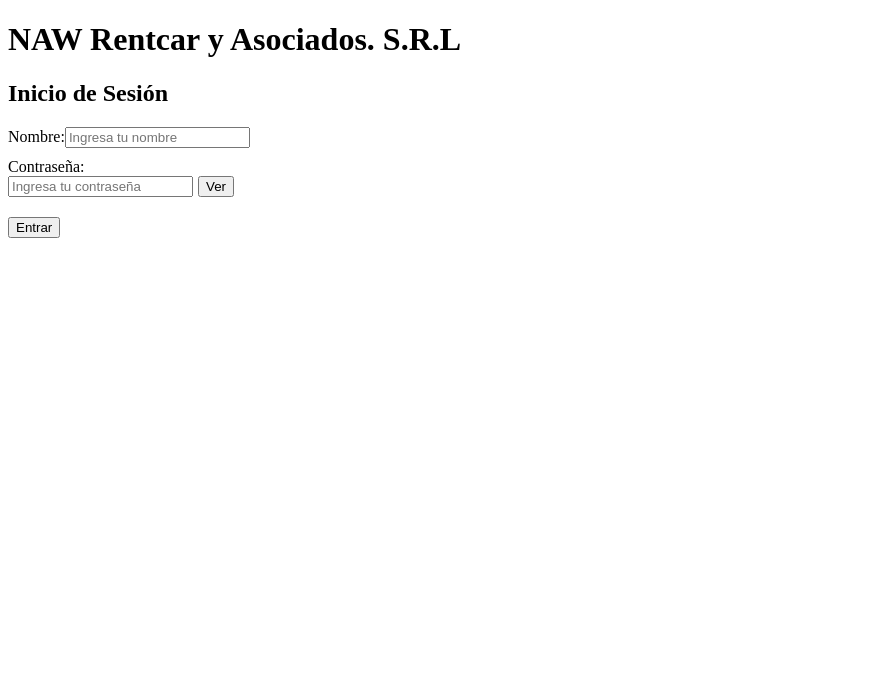
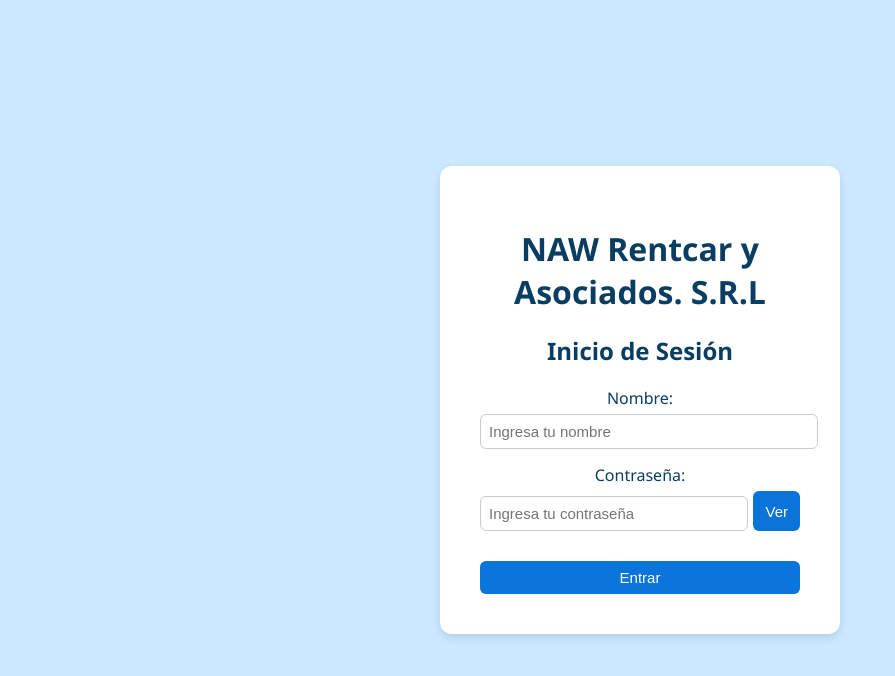
Before and after one commit to alberto2044acosta/NAW-Rentcar-y-Asociados, a Next.js app: page / in a window 1280 px wide. Shown: the top 676 px of the page, without its empty margins (0-895 px from the left). Built offline with nearby package versions, Linux system fonts and the light colour scheme.

Commit message:
Ligera mejora visual

```diff
--- /dev/null
+++ b/src/app/globals.css
@@ -0,0 +1,58 @@
+body {
+  background-color: #cbe8ff;
+  font-family: 'Segoe UI', 'Helvetica Neue', sans-serif;
+  color: #0a3d62;
+  margin: 0;
+  display: flex;
+  justify-content: center;
+  align-items: center;
+  min-height: 100vh;
+}
+
+.container {
+  background-color: white;
+  padding: 40px;
+  border-radius: 12px;
+  box-shadow: 0 4px 10px rgba(0, 0, 0, 0.1);
+  text-align: center;
+}
+
+input[type="text"],
+input[type="password"] {
+  width: 100%;
+  padding: 8px;
+  margin-top: 5px;
+  border-radius: 6px;
+  border: 1px solid #ccc;
+  font-size: 15px;
+}
+
+button {
+  background-color: #0a74da;
+  color: white;
+  padding: 8px 12px;
+  border: none;
+  border-radius: 6px;
+  cursor: pointer;
+  font-size: 15px;
+  transition: background-color 0.2s;
+}
+
+button:hover {
+  background-color: #095cb3;
+}
+
+.vehiculo-lista {
+  list-style: none;
+  padding: 0;
+  text-align: left;
+  margin-top: 10px;
+}
+
+.vehiculo-item {
+  background-color: #f7faff;
+  padding: 10px 15px;
+  border-radius: 8px;
+  margin-bottom: 10px;
+  box-shadow: 0 2px 4px rgba(0, 0, 0, 0.05);
+}
--- a/src/app/layout.tsx
+++ b/src/app/layout.tsx
@@ -1,3 +1,5 @@
+import "./globals.css";
+
 export default function RootLayout({
   children,
 }: Readonly<{
--- a/src/app/page.tsx
+++ b/src/app/page.tsx
@@ -12,18 +12,18 @@ export default function Home() {
   };
 
   return (
-    <div>
+    <div className="container" style={{ width: "320px" }}>
       <h1>NAW Rentcar y Asociados. S.R.L</h1>
       <h2>Inicio de Sesión</h2>
 
-      <div>
+      <div style={{ marginBottom: "15px" }}>
         <label>Nombre:</label>
         <input type="text" placeholder="Ingresa tu nombre" />
       </div>
 
-      <div style={{ marginTop: "10px" }}>
+      <div style={{ marginBottom: "20px" }}>
         <label>Contraseña:</label>
-        <div style={{ display: "flex" }}>
+        <div style={{ display: "flex", marginTop: "5px" }}>
           <input
             type={showPassword ? "text" : "password"}
             placeholder="Ingresa tu contraseña"
@@ -38,9 +38,9 @@ export default function Home() {
         </div>
       </div>
 
-      <div style={{ marginTop: "20px" }}>
-        <button onClick={handleEnter}>Entrar</button>
-      </div>
+      <button onClick={handleEnter} style={{ width: "100%", marginTop: "10px" }}>
+        Entrar
+      </button>
     </div>
   );
 }
```
Also changed, not shown: src/app/components/uno/page.tsx (+7 -4 lines).
